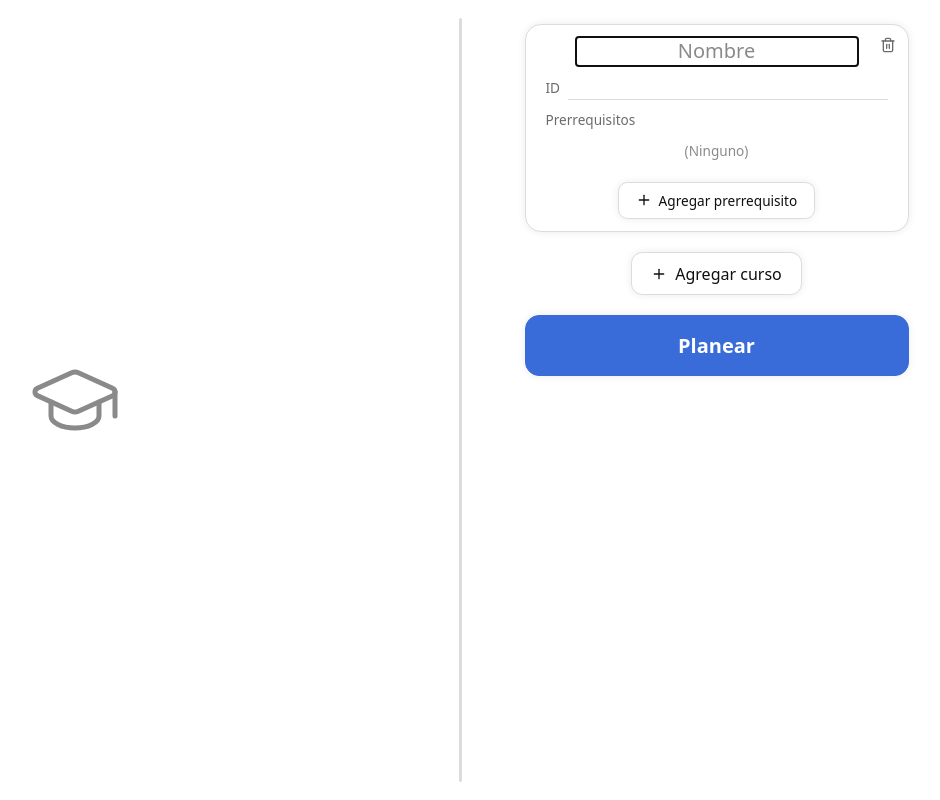
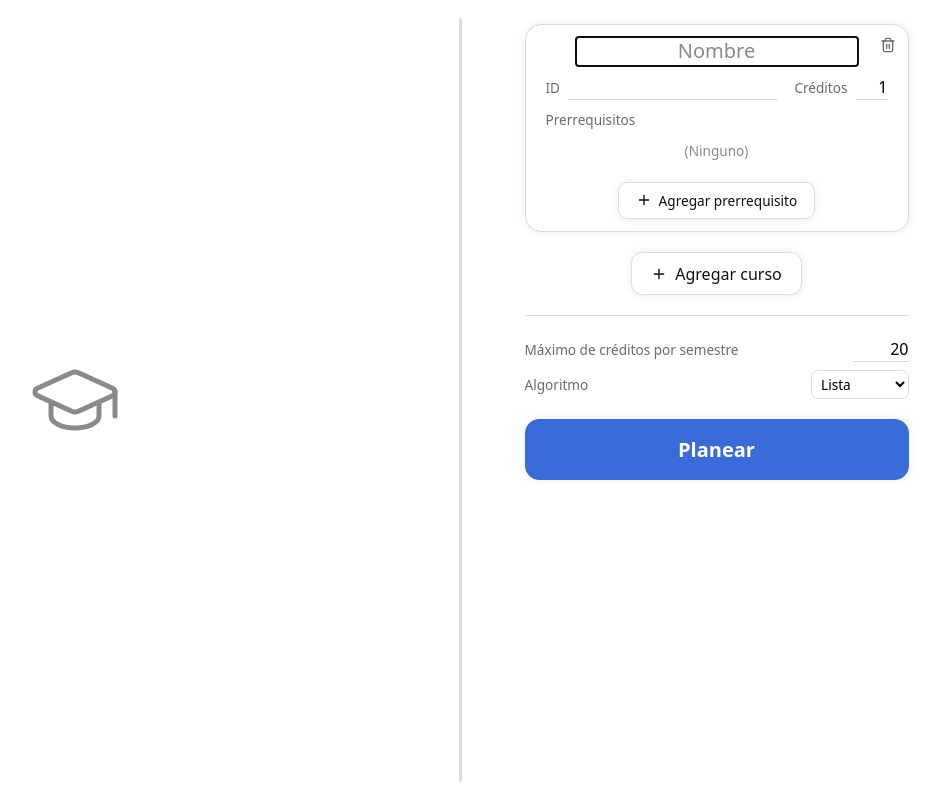
Before and after one commit to dontwanttothink/2016699-gui, a SvelteKit app: page / in a window 1280 px wide. Both pictures are taken after a click on the button "Agregar curso". Shown: the whole page, without its empty margins (309-1249 px from the left). Built offline with nearby package versions, Linux system fonts and the light colour scheme.

Commit message:
Agregar créditos

```diff
--- a/src/components/EditableCourse.svelte
+++ b/src/components/EditableCourse.svelte
@@ -4,6 +4,8 @@ import { onMount, tick } from "svelte";
 import { SvelteSet } from "svelte/reactivity";
 import {
 	createPrerequisiteRow,
+	creditsMessage,
+	creditsProblem,
 	idProblem,
 	type PrerequisiteProblem,
 	type PrerequisiteRow,
@@ -31,6 +33,7 @@ const MESSAGES: Record<PrerequisiteProblem, (unknownCount: number) => string> =
 let {
 	name = $bindable(""),
 	id = $bindable(""),
+	credits = $bindable(""),
 	prerequisites = $bindable([]),
 	counts,
 	focusOnMount = false,
@@ -38,6 +41,7 @@ let {
 }: {
 	name?: string;
 	id?: string;
+	credits?: string;
 	prerequisites?: PrerequisiteRow[];
 	counts: ReadonlyMap<number, number>;
 	focusOnMount?: boolean;
@@ -46,6 +50,7 @@ let {
 
 const uid = $props.id();
 const idMessageId = `${uid}-id-message`;
+const creditsMessageId = `${uid}-credits-message`;
 const summaryId = `${uid}-summary`;
 
 const touched = new SvelteSet<string>();
@@ -79,6 +84,14 @@ const idMessage = $derived.by(() => {
 	if (problem === "notInteger") return "El ID debe ser un número entero.";
 	if (problem === "taken") return "Esta ID ya la usa otra materia.";
 	return null;
+});
+
+const creditsError = $derived.by(() => {
+	if (!touched.has("credits")) return null;
+	const problem = creditsProblem(credits);
+	return problem === null || problem === "empty"
+		? null
+		: creditsMessage(problem);
 });
 
 const problems = $derived(prerequisiteProblems(id, prerequisites, counts));
@@ -121,7 +134,8 @@ const summary = $derived.by(() => {
 		></textarea>
 	</div>
 
-	<label class="id">
+	<div class="fields">
+		<label class="field id-field">
 			<span>ID</span>
 			<input
 				class:invalid={idMessage !== null}
@@ -133,10 +147,29 @@ const summary = $derived.by(() => {
 				onblur={() => touched.add("id")}
 			>
 		</label>
+		<label class="field credits-field">
+			<span>Créditos</span>
+			<input
+				class:invalid={creditsError !== null}
+				type="text"
+				inputmode="numeric"
+				bind:value={credits}
+				aria-invalid={creditsError !== null ? "true" : undefined}
+				aria-describedby={creditsError !== null ? creditsMessageId : undefined}
+				onblur={() => touched.add("credits")}
+			>
+		</label>
+	</div>
 	{#if idMessage}
 		<p class="feedback message" id={idMessageId}>
 			<CircleAlert aria-hidden="true" />
 			{idMessage}
+		</p>
+	{/if}
+	{#if creditsError}
+		<p class="feedback message" id={creditsMessageId}>
+			<CircleAlert aria-hidden="true" />
+			{creditsError}
 		</p>
 	{/if}
 
@@ -250,20 +283,40 @@ const summary = $derived.by(() => {
 	font-weight: 400;
 }
 
-.id {
+.fields {
+	display: flex;
+	gap: 1rem;
+}
+
+.field {
 	display: flex;
 	align-items: baseline;
 	gap: 0.5rem;
 	font-size: var(--font-size-sm);
 }
 
-.id span {
+.field span {
 	color: var(--muted);
 }
 
-.id input {
+.field input {
 	flex: 1;
 	width: 0;
+}
+
+.id-field {
+	flex: 1;
+	min-width: 0;
+}
+
+.credits-field {
+	flex: none;
+}
+
+.credits-field input {
+	flex: none;
+	width: 2em;
+	text-align: right;
 }
 
 .message {
--- a/src/lib/courseDraft.ts
+++ b/src/lib/courseDraft.ts
@@ -4,8 +4,12 @@ export type CourseDraft = {
 	uid: string;
 	id: string;
 	name: string;
+	credits: string;
 	prerequisites: PrerequisiteRow[];
 };
+
+export const MIN_CREDITS = 1;
+export const MAX_CREDITS = 1000;
 
 export type IdProblem = "notInteger" | "taken";
 
@@ -15,23 +19,49 @@ export type PrerequisiteProblem =
 	| "repeated"
 	| "unknown";
 
+export type CreditsProblem = "empty" | "notInteger" | "outOfRange";
+
 export function createPrerequisiteRow(): PrerequisiteRow {
 	return { uid: crypto.randomUUID(), value: "" };
 }
 
 export function createCourseDraft(): CourseDraft {
-	return { uid: crypto.randomUUID(), id: "", name: "", prerequisites: [] };
+	return {
+		uid: crypto.randomUUID(),
+		id: "",
+		name: "",
+		credits: "1",
+		prerequisites: [],
+	};
 }
 
-export function parseId(text: string): number | null {
+export function parseInteger(text: string): number | null {
 	const trimmed = text.trim();
 	return /^\d+$/.test(trimmed) ? Number(trimmed) : null;
+}
+
+export function creditsProblem(text: string): CreditsProblem | null {
+	if (text.trim() === "") return "empty";
+	const n = parseInteger(text);
+	if (n === null) return "notInteger";
+	return n < MIN_CREDITS || n > MAX_CREDITS ? "outOfRange" : null;
+}
+
+export function creditsMessage(problem: CreditsProblem): string {
+	switch (problem) {
+		case "empty":
+			return "Ingrese un número de créditos.";
+		case "notInteger":
+			return "Los créditos deben ser un número entero.";
+		case "outOfRange":
+			return `Los créditos deben estar entre ${MIN_CREDITS} y ${MAX_CREDITS}.`;
+	}
 }
 
 export function idCounts(courses: CourseDraft[]): Map<number, number> {
 	const counts = new Map<number, number>();
 	for (const course of courses) {
-		const n = parseId(course.id);
+		const n = parseInteger(course.id);
 		if (n !== null) counts.set(n, (counts.get(n) ?? 0) + 1);
 	}
 	return counts;
@@ -41,7 +71,7 @@ export function idProblem(
 	id: string,
 	counts: ReadonlyMap<number, number>,
 ): IdProblem | null {
-	const n = parseId(id);
+	const n = parseInteger(id);
 	if (n === null) return id.trim() === "" ? null : "notInteger";
 	return (counts.get(n) ?? 0) > 1 ? "taken" : null;
 }
@@ -51,11 +81,11 @@ export function prerequisiteProblems(
 	prerequisites: PrerequisiteRow[],
 	counts: ReadonlyMap<number, number>,
 ): (PrerequisiteProblem | null)[] {
-	const own = parseId(id);
+	const own = parseInteger(id);
 	const texts = prerequisites.map((row) => row.value.trim());
 	return texts.map((text, index) => {
 		if (text === "") return null;
-		const n = parseId(text);
+		const n = parseInteger(text);
 		if (n === null) return "notInteger";
 		if (n === own) return "self";
 		if (texts.indexOf(text) !== index) return "repeated";
@@ -73,9 +103,16 @@ export function checkCourses(courses: CourseDraft[]): {
 	let missing = 0;
 	let issues = 0;
 	for (const course of courses) {
-		if (course.name.trim() === "" || course.id.trim() === "") missing++;
+		const credits = creditsProblem(course.credits);
+		if (
+			course.name.trim() === "" ||
+			course.id.trim() === "" ||
+			credits === "empty"
+		)
+			missing++;
 		const hasIssue =
 			idProblem(course.id, counts) !== null ||
+			(credits !== null && credits !== "empty") ||
 			prerequisiteProblems(course.id, course.prerequisites, counts).some(
 				(problem) => problem !== null,
 			);
@@ -92,7 +129,7 @@ export function toDotBody(courses: CourseDraft[]): string {
 	const counts = idCounts(courses);
 
 	const valid = courses.flatMap((course) => {
-		const n = parseId(course.id);
+		const n = parseInteger(course.id);
 		return n !== null && counts.get(n) === 1 ? [{ n, course }] : [];
 	});
 	const known = new Set(valid.map(({ n }) => n));
@@ -102,7 +139,7 @@ export function toDotBody(courses: CourseDraft[]): string {
 	for (const { n, course } of valid) {
 		nodes.push(`${n} [label=${quote(course.name.trim() || String(n))}];`);
 		const prerequisites = new Set(
-			course.prerequisites.map((row) => parseId(row.value)),
+			course.prerequisites.map((row) => parseInteger(row.value)),
 		);
 		for (const p of prerequisites) {
 			if (p !== null && p !== n && known.has(p)) edges.push(`${p} -> ${n};`);
--- a/src/routes/+page.svelte
+++ b/src/routes/+page.svelte
@@ -1,5 +1,5 @@
 <script lang="ts">
-import { GraduationCap, Plus } from "@lucide/svelte";
+import { CircleAlert, GraduationCap, Plus } from "@lucide/svelte";
 import { message } from "@tauri-apps/plugin-dialog";
 import { tick } from "svelte";
 import { MediaQuery } from "svelte/reactivity";
@@ -11,6 +11,8 @@ import {
 	type CourseDraft,
 	checkCourses,
 	createCourseDraft,
+	creditsMessage,
+	creditsProblem,
 	idCounts,
 	toDotBody,
 } from "#lib/courseDraft.ts";
@@ -32,6 +34,15 @@ let addButton: HTMLButtonElement;
 
 const counts = $derived(idCounts(courses));
 
+let maxCredits = $state("20");
+let maxCreditsTouched = $state(false);
+let algorithm = $state<"list" | "heap">("list");
+const maxCreditsError = $derived.by(() => {
+	if (!maxCreditsTouched) return null;
+	const problem = creditsProblem(maxCredits);
+	return problem === null ? null : creditsMessage(problem);
+});
+
 function addCourse() {
 	const course = createCourseDraft();
 	courses.push(course);
@@ -39,26 +50,30 @@ function addCourse() {
 }
 
 async function plan() {
+	const problems: string[] = [];
 	if (courses.length === 0) {
-		await message("Agregue al menos una materia.", {
-			title: "Revise las materias",
-			kind: "warning",
-		});
-		return;
+		problems.push("Agregue al menos una materia.");
+	} else {
+		const { missing, issues } = checkCourses(courses);
+		if (missing === 1) {
+			problems.push("Una materia no tiene nombre, ID o créditos.");
+		} else if (missing > 1) {
+			problems.push(`${missing} materias no tienen nombre, ID o créditos.`);
+		}
+		if (issues === 1) {
+			problems.push(
+				"Una materia tiene problemas en su ID, créditos o prerrequisitos.",
+			);
+		} else if (issues > 1) {
+			problems.push(
+				`${issues} materias tienen problemas en su ID, créditos o prerrequisitos.`,
+			);
+		}
 	}
-
-	const { missing, issues } = checkCourses(courses);
-	const problems: string[] = [];
-	if (missing === 1) {
-		problems.push("Una materia no tiene nombre o ID.");
-	} else if (missing > 1) {
-		problems.push(`${missing} materias no tienen nombre o ID.`);
-	}
-	if (issues === 1) {
-		problems.push("Una materia tiene problemas en su ID o prerrequisitos.");
-	} else if (issues > 1) {
+	const maxProblem = creditsProblem(maxCredits);
+	if (maxProblem !== null) {
 		problems.push(
-			`${issues} materias tienen problemas en su ID o prerrequisitos.`,
+			`Máximo de créditos por semestre: ${creditsMessage(maxProblem)}`,
 		);
 	}
 	if (problems.length === 0) return;
@@ -95,6 +110,7 @@ function removeCourse(index: number) {
 				<EditableCourse
 					bind:name={course.name}
 					bind:id={course.id}
+					bind:credits={course.credits}
 					bind:prerequisites={course.prerequisites}
 					{counts}
 					focusOnMount={course.uid === newestUid}
@@ -105,6 +121,35 @@ function removeCourse(index: number) {
 				<Plus size={16} aria-hidden="true" />
 				Agregar curso
 			</button>
+			<div class="settings">
+				<label class="setting">
+					<span>Máximo de créditos por semestre</span>
+					<input
+						class:invalid={maxCreditsError !== null}
+						type="text"
+						inputmode="numeric"
+						bind:value={maxCredits}
+						aria-invalid={maxCreditsError !== null ? "true" : undefined}
+						aria-describedby={maxCreditsError !== null
+							? "max-credits-message"
+							: undefined}
+						onblur={() => (maxCreditsTouched = true)}
+					>
+				</label>
+				{#if maxCreditsError}
+					<p class="feedback message" id="max-credits-message">
+						<CircleAlert aria-hidden="true" />
+						{maxCreditsError}
+					</p>
+				{/if}
+				<label class="setting">
+					<span>Algoritmo</span>
+					<select bind:value={algorithm}>
+						<option value="list">Lista</option>
+						<option value="heap">Montículo</option>
+					</select>
+				</label>
+			</div>
 			<button type="button" class="plan" onclick={plan}>Planear</button>
 		</div>
 	{/snippet}
@@ -127,6 +172,47 @@ function removeCourse(index: number) {
 	color: var(--subtle);
 }
 
+.settings {
+	display: flex;
+	flex-direction: column;
+	gap: 0.5rem;
+	width: 100%;
+	max-width: 24rem;
+	padding-top: 1.25rem;
+	border-top: 1px solid var(--border);
+	font-size: var(--font-size-sm);
+}
+
+.setting {
+	display: flex;
+	align-items: last baseline;
+	justify-content: space-between;
+	gap: 0.5rem;
+}
+
+.setting span {
+	color: var(--muted);
+}
+
+.setting input {
+	flex: none;
+	width: 3.5em;
+	text-align: right;
+}
+
+.setting select {
+	font: inherit;
+	color: inherit;
+	background-color: var(--surface);
+	border: 1px solid var(--border);
+	border-radius: 0.5em;
+	padding: 0.2em 0.4em;
+}
+
+.message {
+	color: var(--muted);
+}
+
 .plan {
 	width: 100%;
 	max-width: 24rem;
```
Lines whose indentation alone changed are shown as unchanged.
